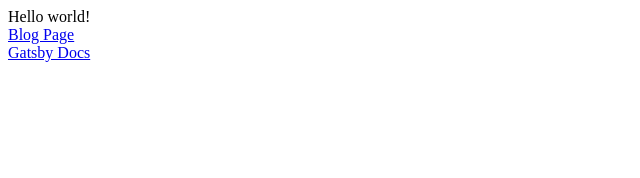
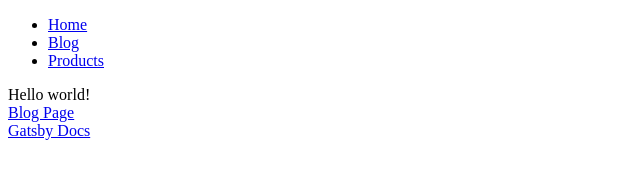
Before and after one commit to hankeliu2015/gatsby-tutorial, a Gatsby site: page / in a window 1280 px wide. Shown: the whole page, without its empty margins (0-640 px from the left). Built offline with nearby package versions, Linux system fonts and the light colour scheme; Gatsby itself is replaced by a stand-in of ours.

Commit message:
add navbar component

```diff
--- /dev/null
+++ b/src/components/Navbar.js
@@ -0,0 +1,16 @@
+import React from 'react';
+import { Link } from 'gatsby';
+
+const Navbar = () => {
+  return (
+    <nav>
+      <ul>
+        <li><Link to='/'>Home</Link></li>
+        <li><Link to='/blog/'>Blog</Link></li>
+        <li><Link to='/products'>Products</Link></li>
+      </ul>
+    </nav>
+  )
+};
+
+export default Navbar
--- a/src/pages/index.js
+++ b/src/pages/index.js
@@ -1,9 +1,11 @@
 import React from "react";
 import {Link} from 'gatsby';
+import Navbar from '../components/Navbar.js'
 
 export default function Home() {
   return (
     <div>
+      <Navbar />
       Hello world!
       <div>
         <Link to="/blog">Blog Page</Link>
```
